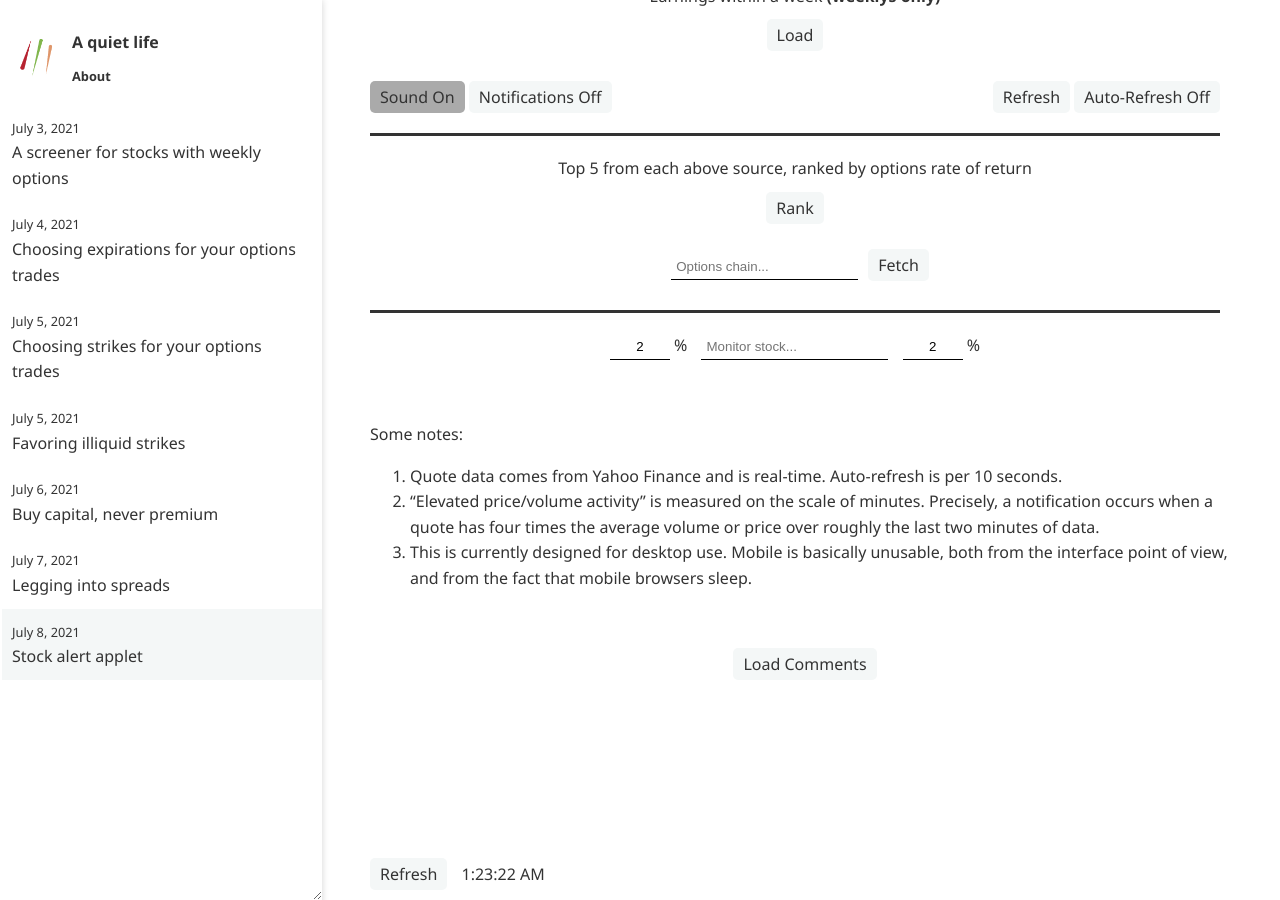
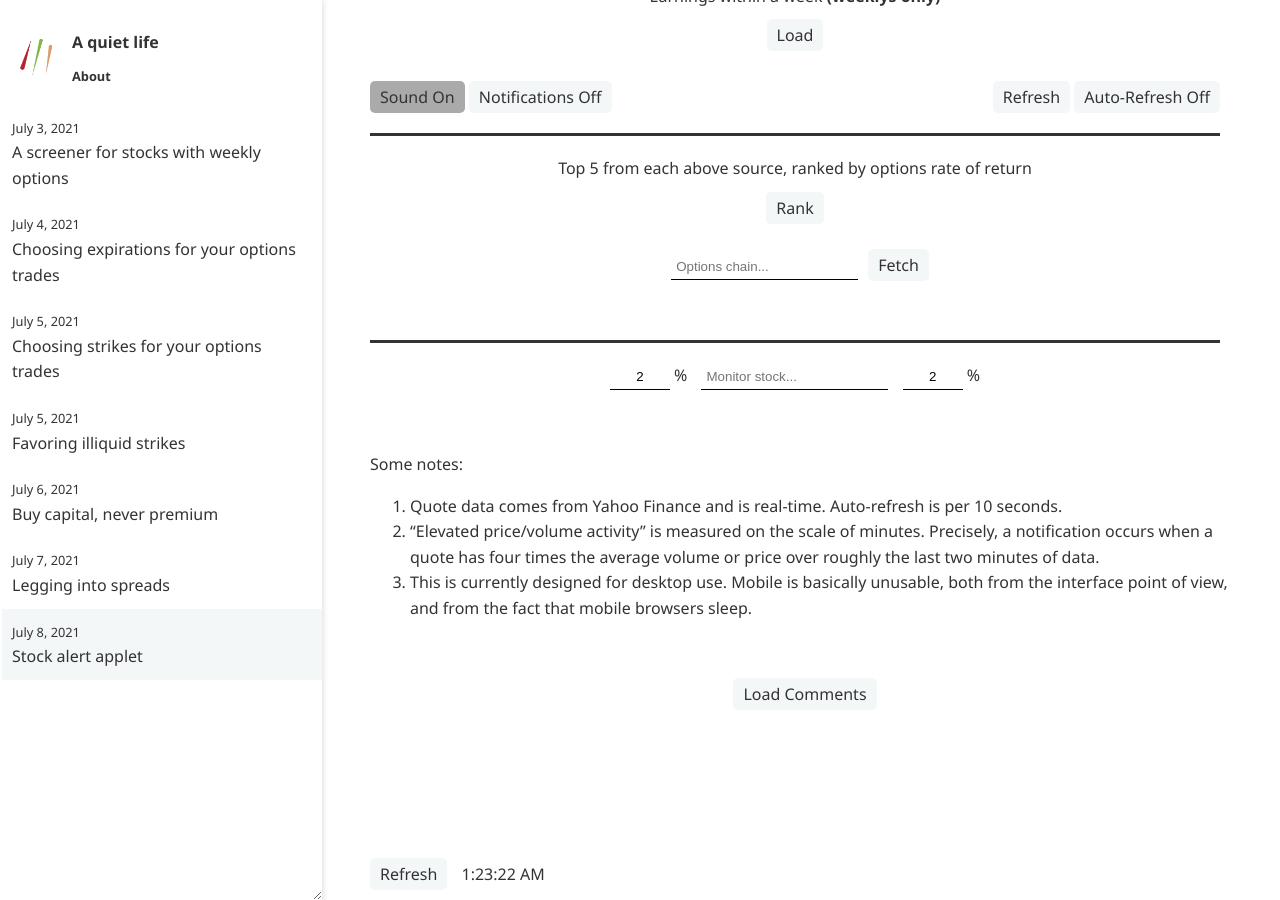
Before and after one commit to ansyblenetwork/aquietlife, a Jekyll site: the page built from _posts/2021-07-08-alerts.md, in a window 1280 px wide and 900 px high, scrolled down 1008 px. Built offline with Jekyll 4.4.1, drawn with Linux system fonts in a browser that asks for light colours.

Commit message:
Update 2021-07-08-alerts.md

```diff
--- a/_posts/2021-07-08-alerts.md
+++ b/_posts/2021-07-08-alerts.md
@@ -98,7 +98,7 @@ id="optionsInput" type="text" style="margin:10px;" autocomplete="off" placeholde
 </div>
 	<ul id="optionsPrice" style="list-style-type:none; padding-left:0px"></ul>
 <ul style="list-style-type:none; padding-left:0px;margin-bottom:20px;" id="optionslist"></ul>
-<ul style="list-style-type:none; padding-left:0px;margin-bottom:20px; border-bottom:solid" id="recList"></ul>
+<ul style="list-style-type:none; padding-left:0px;padding-bottom:30px; margin-bottom:20px; border-bottom:solid" id="recList"></ul>
 
 
 
```
